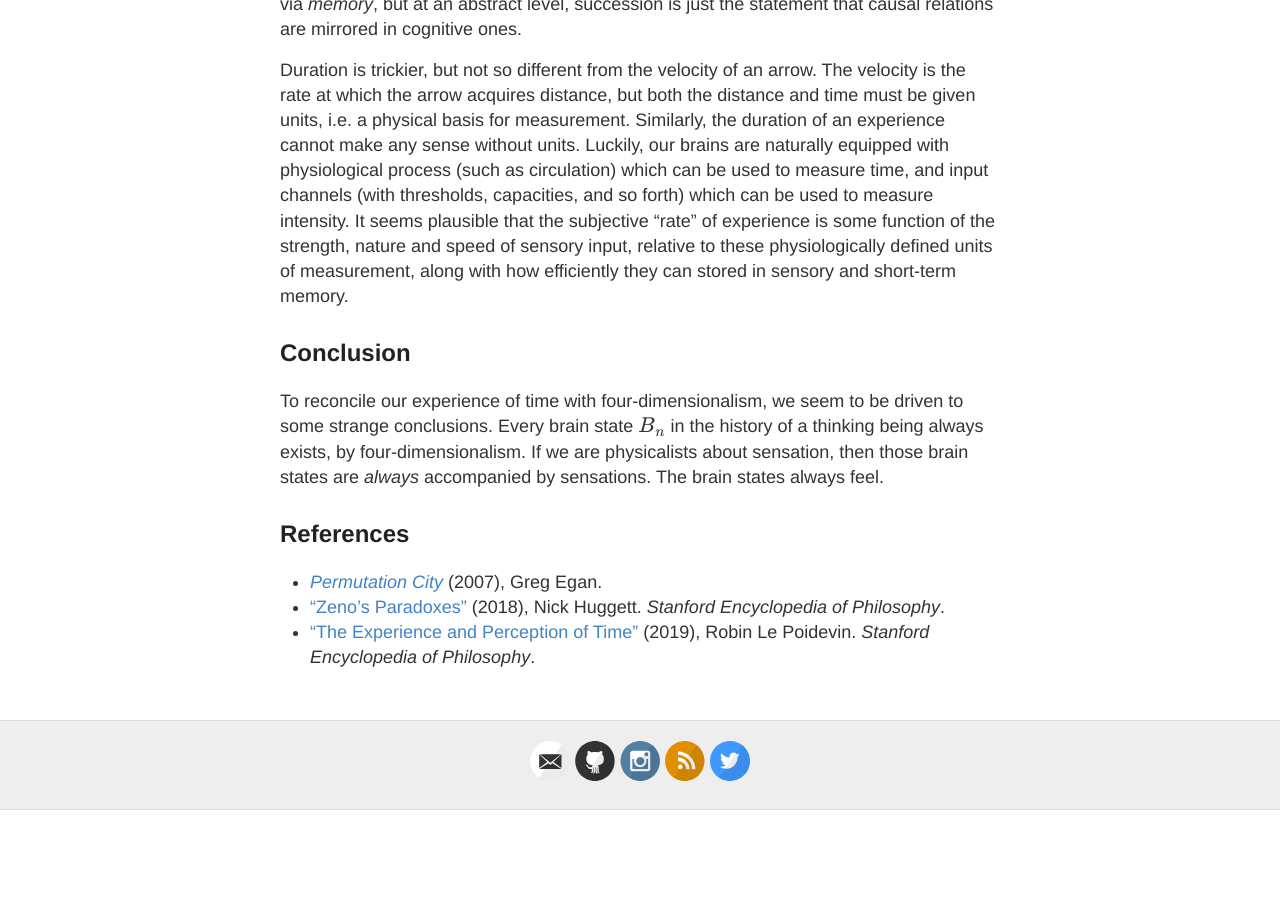
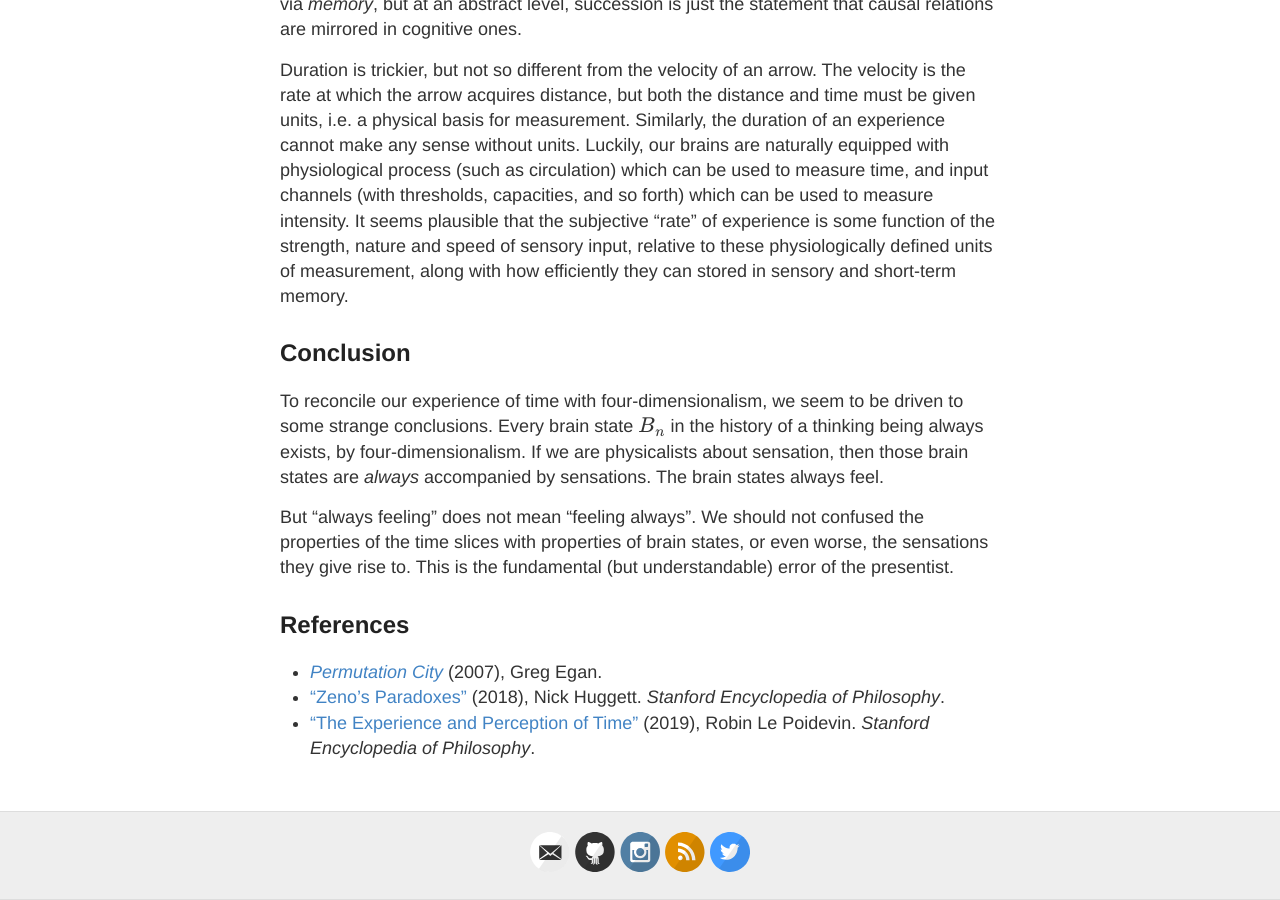
Before and after one commit to hapax/hapax.github.io, a Jekyll site: the page built from assets/psychology-time.md, in a window 1280 px wide and 900 px high, scrolled down 5383 px. Built offline with Jekyll 4.4.1, drawn with Linux system fonts in a browser that asks for light colours; our own code applies the rules of GitHub Pages for plain Markdown files; formulas are drawn with MathJax 3; a script that is not in the unit is left out; before the commit the page ends 6193 px from its top, so only the background shows below that.

Commit message:
Update psychology-time.md

```diff
--- a/assets/psychology-time.md
+++ b/assets/psychology-time.md
@@ -348,6 +348,12 @@ If we are physicalists about sensation, then those brain states are
 *always* accompanied by sensations.
 The brain states always feel.
 
+But "always feeling" does not mean "feeling always".
+We should not confused the properties of the time slices with
+properties of brain states, or even worse, the sensations they give
+rise to.
+This is the fundamental (but understandable) error of the presentist.
+
 ## References
 
 - [*Permutation City*](https://www.gregegan.net/PERMUTATION/Permutation.html)
```
